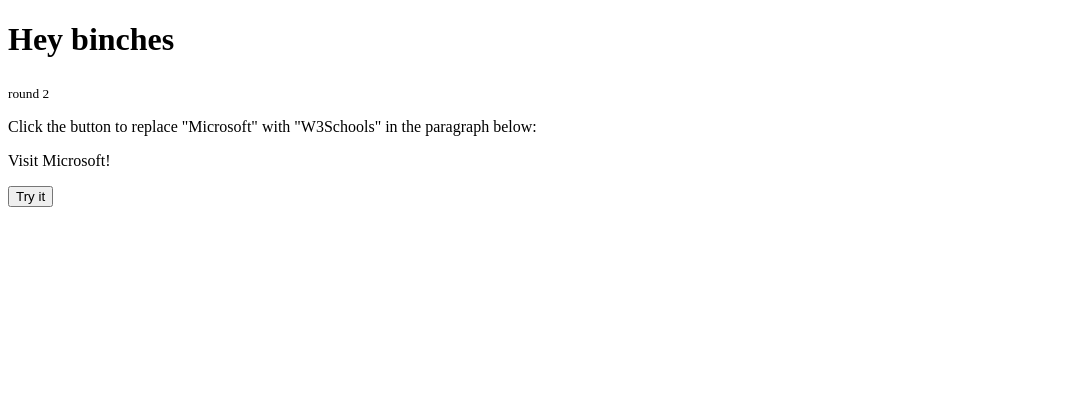
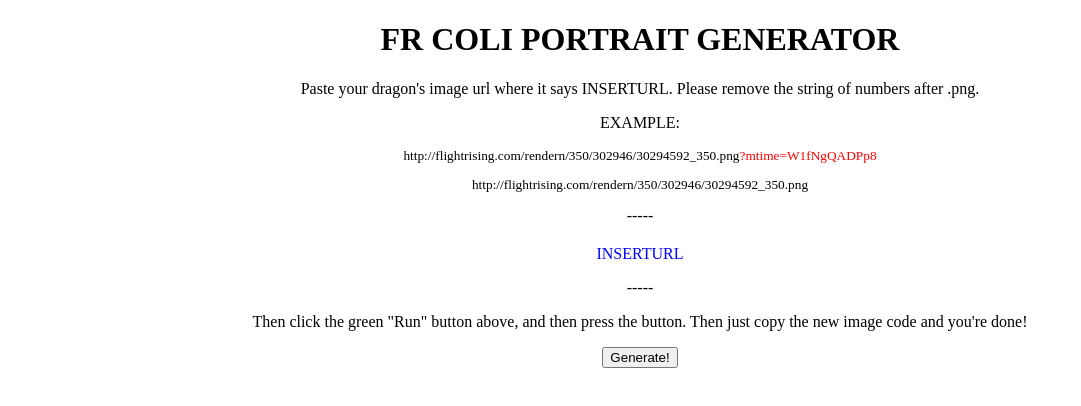
Before and after one commit to texaspooky/spookys-bad-at-coding, a plain HTML site: page index.html in a window 1280 px wide. Shown: the whole page, without its empty margins (0-1081 px from the left). Drawn offline with Linux system fonts and the light colour scheme.

Commit message:
Update index.html

```diff
--- a/index.html
+++ b/index.html
@@ -1,19 +1,28 @@
 <!DOCTYPE html>
 <html>
 <body>
-<h1>Hey binches</h1>
-<sub>round 2</sub>
 
-<p>Click the button to replace "Microsoft" with "W3Schools" in the paragraph below:</p>
+<center>
+<h1>FR COLI PORTRAIT GENERATOR</h1>
 
-<p id="demo">Visit Microsoft!</p>
+<p>Paste your dragon's image url where it says INSERTURL. Please remove the string of numbers after .png.</p>
+<p>EXAMPLE:</p>
+<sub><p>http://flightrising.com/rendern/350/302946/30294592_350.png<font color="red">?mtime=W1fNgQADPp8</font></p>
+<p>http://flightrising.com/rendern/350/302946/30294592_350.png</p></sub>
+-----
+<font color="blue"><p id="demo">INSERTURL</p></font>
+-----
+<p>Then click the green "Run" button above, and then press the button. Then just copy the new image code and you're done!</p>
 
-<button onclick="myFunction()">Try it</button>
+<button onclick="myFunction()">Generate!</button>
 
 <script>
 function myFunction() {
     var str = document.getElementById("demo").innerHTML;
-    var res = str.replace("Microsoft", "W3Schools");
+    var res = str.replace("_350", "");
+    document.getElementById("demo").innerHTML = res;
+    var str = document.getElementById("demo").innerHTML;
+    var res = str.replace("/350", "/coliseum/portraits");
     document.getElementById("demo").innerHTML = res;
 }
 </script>
```
